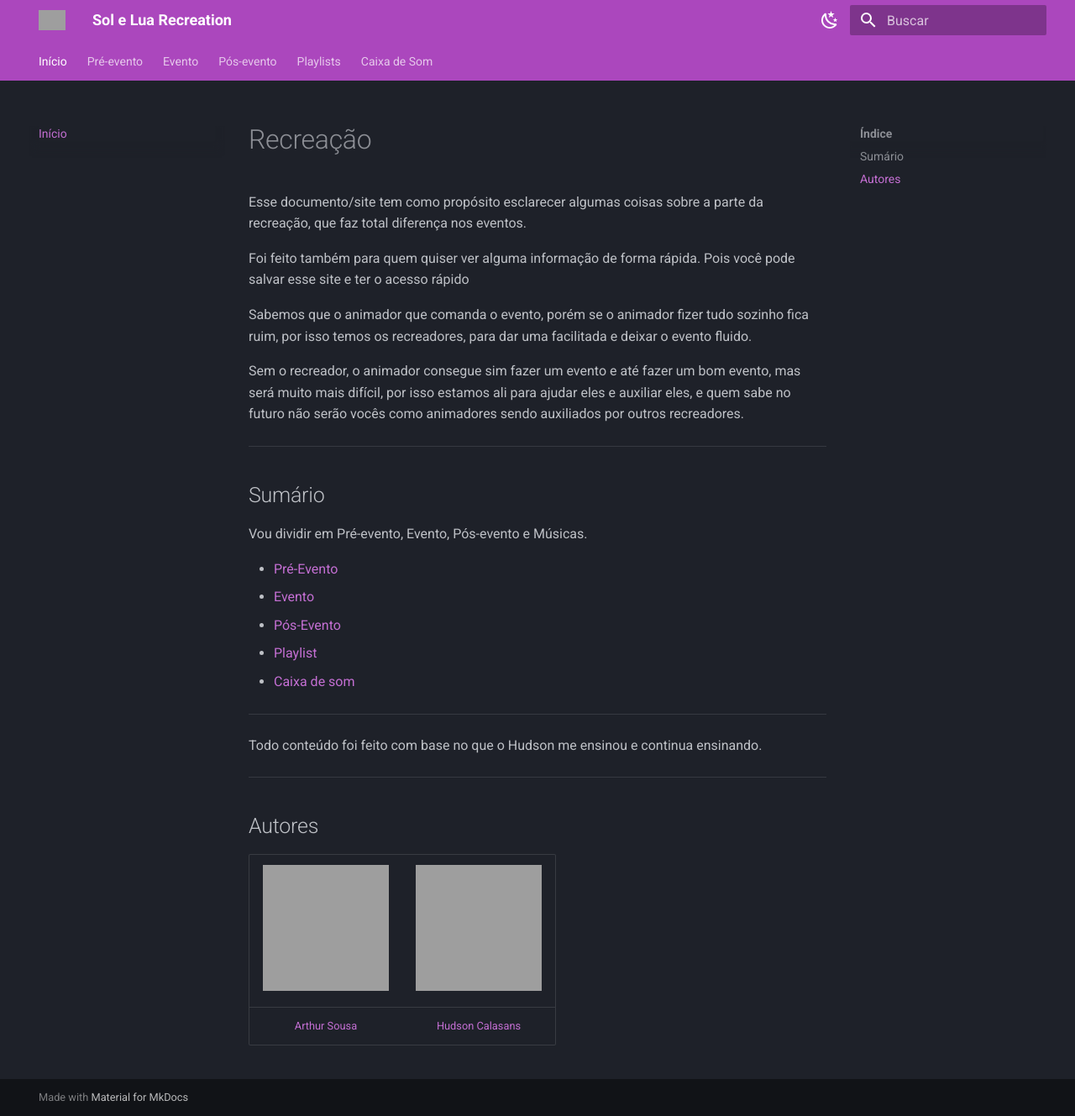
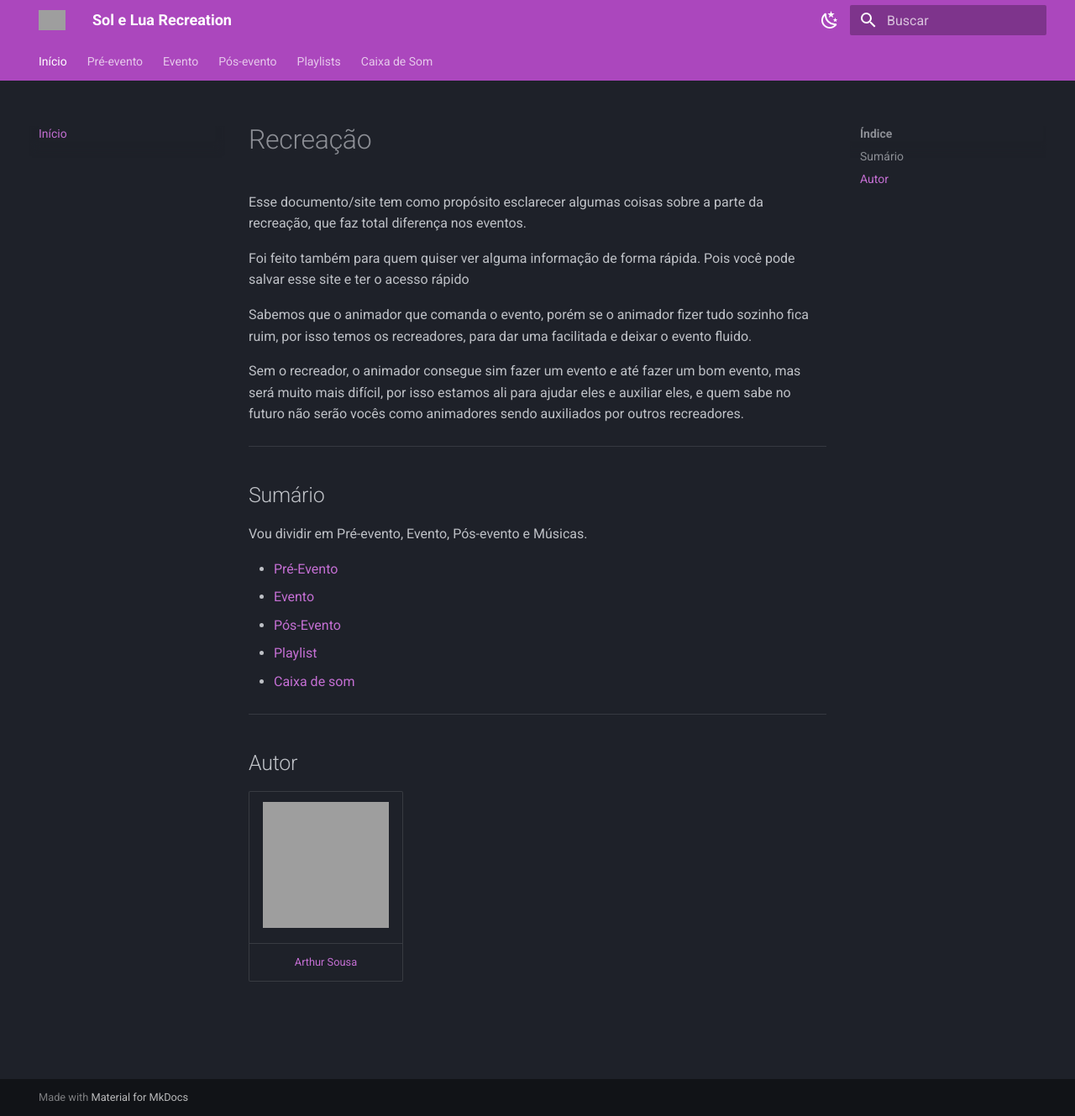
Before and after one commit to Tutzs/Sol-Lua, an MkDocs documentation site: the page built from docs/index.md, in a window 1280 px wide and 1329 px high. Shown: the whole window at 84% size. Built offline with MkDocs 1.6.1 and Material for MkDocs 9.7.7, drawn with Linux system fonts in a browser that asks for light colours; some web fonts are replaced; grey boxes are pictures that could not be loaded.

Commit message:
fix: pequena correção

```diff
--- a/docs/index.md
+++ b/docs/index.md
@@ -22,12 +22,8 @@ Vou dividir em Pré-evento, Evento, Pós-evento e Músicas.
 
 ---
 
-Todo conteúdo foi feito com base no que o Hudson me ensinou e continua ensinando.
+## Autor
 
----
-
-## Autores
-
-| <a href="https://github.com/Tutzs"><img src="https://avatars.githubusercontent.com/u/110691207?s=400&u=0f285ace4b3188bb274e2531ead3691d7161656a&v=4" width="150"></a> | <a href="https://github.com/HudsonCls"><img src="https://avatars.githubusercontent.com/u/203028170?v=4" width="150"></a> |
-| :----------: | :----------: |
-| [Arthur Sousa](https://github.com/Tutzs) | [Hudson Calasans](https://github.com/HudsonCls) |
+| <a href="https://github.com/Tutzs"><img src="https://avatars.githubusercontent.com/u/110691207?s=400&u=0f285ace4b3188bb274e2531ead3691d7161656a&v=4" width="150"></a> |
+| :----------: |
+| [Arthur Sousa](https://github.com/Tutzs) |
```
Also changed, not shown: docs/play.md (+1 -1 lines).
